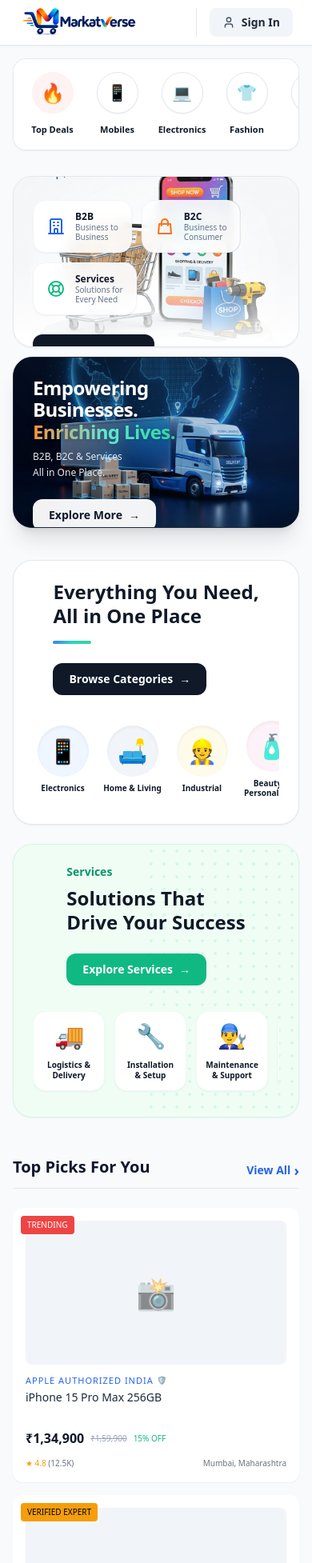
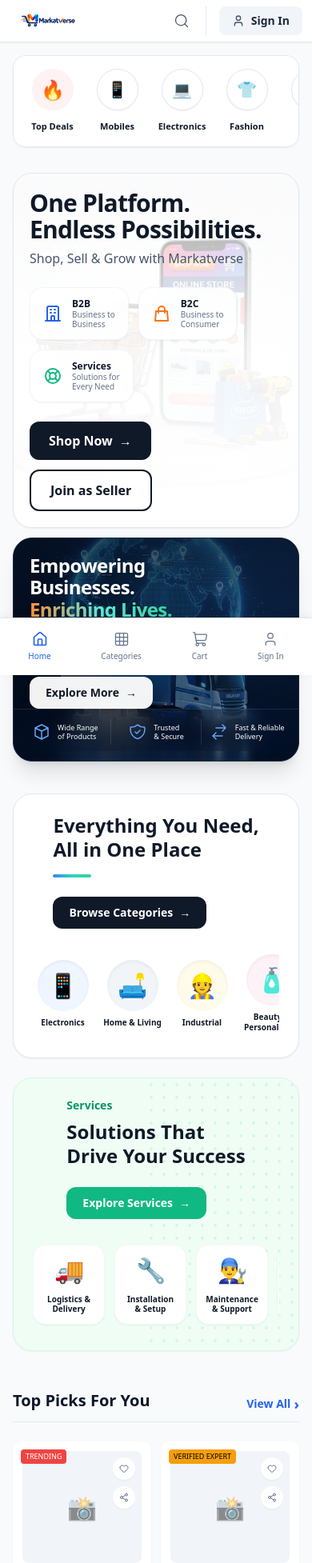
Before and after one commit to manishtarjan2/MarkatVerse, a Next.js app in the folder frontend/: page / in a window 390 px wide. Shown: the top 1954 px of the page at 80% size. Built offline with nearby package versions, Linux system fonts and the light colour scheme; no server answers.

Commit message:
feat: mobile responsiveness and seller dashboard product edit functionality

```diff
--- a/frontend/src/app/page.tsx
+++ b/frontend/src/app/page.tsx
@@ -33,20 +33,20 @@ export default function Home() {
         </section>
 
         {/* Dual Hero Section */}
-        <section className="grid grid-cols-1 md:grid-cols-10 gap-3 lg:gap-4 w-full h-[440px]">
+        <section className="grid grid-cols-1 md:grid-cols-10 gap-3 lg:gap-4 w-full h-auto md:h-[440px]">
 
           {/* Left Banner - Light Theme */}
-          <div className="md:col-span-7 bg-white rounded-3xl p-6 lg:p-10 flex flex-col items-start justify-center border border-slate-200 shadow-sm relative overflow-hidden group">
+          <div className="md:col-span-7 bg-white rounded-3xl p-5 sm:p-6 lg:p-10 flex flex-col items-start justify-center border border-slate-200 shadow-sm relative overflow-hidden group min-h-[350px] md:min-h-0">
 
             {/* Background Image seamlessly blended */}
             <div className="absolute top-0 right-0 w-full sm:w-[55%] h-full z-0">
               <div className="absolute inset-0 bg-gradient-to-r from-white via-transparent to-transparent z-10 sm:block hidden"></div>
-              <div className="absolute inset-0 bg-gradient-to-t from-white via-transparent to-transparent z-10 sm:hidden block"></div>
-              <img src="/hero-left-graphic.jpg" alt="Online Store Cart and Phone" className="w-full h-full object-cover object-center sm:object-right" />
+              <div className="absolute inset-0 bg-gradient-to-t from-white via-white/80 to-transparent z-10 sm:hidden block"></div>
+              <img src="/hero-left-graphic.jpg" alt="Online Store Cart and Phone" className="w-full h-full object-cover object-center sm:object-right opacity-40 sm:opacity-100" />
             </div>
 
             <div className="flex flex-col z-10 w-full sm:w-[60%] relative h-full justify-center">
-              <h1 className="text-3xl lg:text-4xl xl:text-[2.8rem] font-black text-[#0f1928] leading-[1.1] mb-3 tracking-tight relative z-20">
+              <h1 className="text-3xl sm:text-3xl lg:text-4xl xl:text-[2.8rem] font-black text-[#0f1928] leading-[1.1] mb-2 sm:mb-3 tracking-tight relative z-20">
                 One Platform.<br />Endless Possibilities.
               </h1>
               <p className="text-slate-600 font-medium mb-6 text-base relative z-20">
@@ -84,18 +84,18 @@ export default function Home() {
           </div>
 
           {/* Right Banner - Dark Theme */}
-          <div className="md:col-span-3 bg-[#061224] rounded-3xl p-6 lg:p-8 flex flex-col shadow-xl relative overflow-hidden group border border-slate-800">
+          <div className="md:col-span-3 bg-[#061224] rounded-3xl p-5 sm:p-6 lg:p-8 flex flex-col shadow-xl relative overflow-hidden group border border-slate-800 min-h-[250px] md:min-h-0">
 
             {/* Background glowing effects & Image */}
             <div className="absolute inset-0 z-0 opacity-100 transition-opacity duration-700">
               <div className="absolute top-0 right-0 w-64 h-64 bg-blue-500/20 rounded-full blur-3xl translate-x-1/3 -translate-y-1/3 z-10"></div>
-              <div className="absolute inset-0 bg-gradient-to-b from-[#061224]/60 via-transparent to-transparent z-10 pointer-events-none"></div>
-              <img src="/hero-right-graphic.jpg" alt="Global Delivery Network" className="w-full h-full object-cover object-bottom" />
+              <div className="absolute inset-0 bg-gradient-to-b from-[#061224]/60 via-[#061224]/20 to-transparent z-10 pointer-events-none"></div>
+              <img src="/hero-right-graphic.jpg" alt="Global Delivery Network" className="w-full h-full object-cover object-bottom opacity-60 sm:opacity-100" />
             </div>
 
             <div className="flex flex-col z-10 w-full mb-4 relative h-full">
               <div className="flex flex-col relative z-20">
-                <h2 className="text-2xl lg:text-3xl xl:text-4xl font-black text-white leading-[1.15] mb-2 tracking-tight drop-shadow-md">
+                <h2 className="text-2xl sm:text-2xl lg:text-3xl xl:text-4xl font-black text-white leading-[1.15] mb-2 tracking-tight drop-shadow-md">
                   Empowering<br/>Businesses.<br/>
                   <span className="text-transparent bg-clip-text bg-gradient-to-r from-orange-400 via-teal-300 to-emerald-400">Enriching Lives.</span>
                 </h2>
--- a/frontend/src/app/seller/dashboard/page.tsx
+++ b/frontend/src/app/seller/dashboard/page.tsx
@@ -15,7 +15,7 @@ function DashboardContent() {
   const [activeTab, setActiveTab] = useState(isAdding ? 'add' : 'overview');
   const [isSubmitting, setIsSubmitting] = useState(false);
   const [showSuccess, setShowSuccess] = useState(false);
-  const { addProduct, deleteProduct, products, categories } = useProducts();
+  const { addProduct, editProduct, deleteProduct, products, categories } = useProducts();
   const [isPremiumSeller, setIsPremiumSeller] = useState(false); // Mock state to demonstrate the paywall
 
   const { user } = useAuth();
@@ -44,6 +44,7 @@ function DashboardContent() {
   ]);
 
   // Form states
+  const [editingProductId, setEditingProductId] = useState<string | null>(null);
   const [name, setName] = useState('');
   const [price, setPrice] = useState('');
   const [originalPrice, setOriginalPrice] = useState('');
@@ -124,9 +125,7 @@ function DashboardContent() {
     setIsSubmitting(true);
 
     setTimeout(() => {
-      // Add to global context
-      addProduct({
-        id: name.toLowerCase().replace(/[^a-z0-9]+/g, '-'),
+      const productData = {
         name: name,
         price: parseFloat(price),
         originalPrice: parseFloat(originalPrice) || parseFloat(price),
@@ -148,12 +147,22 @@ function DashboardContent() {
             .filter(([_, v]) => v.trim() !== '')
             .map(([k, v]) => [k, v.split(',').map(s => s.trim()).filter(Boolean)])
         ) : undefined
-      });
+      };
+
+      if (editingProductId) {
+        editProduct(editingProductId, productData);
+      } else {
+        addProduct({
+          ...productData,
+          id: name.toLowerCase().replace(/[^a-z0-9]+/g, '-')
+        });
+      }
 
       setIsSubmitting(false);
       setShowSuccess(true);
 
       // Reset form
+      setEditingProductId(null);
       setName('');
       setPrice('');
       setOriginalPrice('');
@@ -209,7 +218,16 @@ function DashboardContent() {
             <Store className="w-5 h-5" /> My Listings
           </button>
           <button
-            onClick={() => setActiveTab('add')}
+            onClick={() => {
+              setEditingProductId(null);
+              setName('');
+              setPrice('');
+              setOriginalPrice('');
+              setDescription('');
+              setImageUrl('');
+              setUploadedImages([]);
+              setActiveTab('add');
+            }}
             className={`w-full flex items-center gap-3 px-4 py-3 rounded-xl font-medium transition-colors ${activeTab === 'add' ? 'bg-blue-50 text-blue-700' : 'text-slate-600 hover:bg-slate-50 hover:text-slate-900'}`}
           >
             <PlusCircle className="w-5 h-5" /> Add Product
@@ -305,7 +323,32 @@ function DashboardContent() {
                       </span>
                     </div>
                     <div className="flex gap-3">
-                      <button className="flex-1 flex items-center justify-center gap-2 px-4 py-2 bg-slate-50 hover:bg-slate-100 text-slate-700 border border-slate-200 rounded-lg font-medium text-sm transition-colors">
+                      <button
+                        onClick={() => {
+                          setEditingProductId(product.id);
+                          setName(product.name);
+                          setPrice(product.price.toString());
+                          setOriginalPrice(product.originalPrice ? product.originalPrice.toString() : product.price.toString());
+                          setDescription(product.description || '');
+                          setCategory(product.category || 'Electronics');
+                          setSellerName(product.seller || '');
+                          setLocation(product.location || '');
+                          setImageUrl(product.image || '');
+                          setUploadedImages(product.images || []);
+                          setEnableWholesale(product.isB2B || false);
+                          if (product.wholesaleTiers) setWholesaleTiers(product.wholesaleTiers);
+
+                          if (product.parameters) {
+                            const newParams: Record<string, string> = {};
+                            Object.keys(product.parameters).forEach(k => {
+                              newParams[k] = product.parameters![k].join(', ');
+                            });
+                            setParameters(newParams);
+                          }
+                          setActiveTab('add');
+                        }}
+                        className="flex-1 flex items-center justify-center gap-2 px-4 py-2 bg-slate-50 hover:bg-slate-100 text-slate-700 border border-slate-200 rounded-lg font-medium text-sm transition-colors"
+                      >
                         <Edit2 className="w-4 h-4" /> Edit
                       </button>
                       <button
@@ -344,8 +387,8 @@ function DashboardContent() {
         {activeTab === 'add' && (
           <div className="max-w-3xl mx-auto animate-in fade-in duration-300">
             <div className="mb-8">
-              <h1 className="text-3xl font-bold text-slate-900">Add New Product</h1>
-              <p className="text-slate-500 mt-2">Create a new listing to start selling.</p>
+              <h1 className="text-3xl font-bold text-slate-900">{editingProductId ? 'Edit Product' : 'Add New Product'}</h1>
+              <p className="text-slate-500 mt-2">{editingProductId ? 'Update the details for your listing.' : 'Create a new listing to start selling.'}</p>
             </div>
 
             {showSuccess ? (
@@ -617,9 +660,13 @@ function DashboardContent() {
                   <button
                     type="submit"
                     disabled={isSubmitting}
-                    className="bg-blue-600 hover:bg-blue-700 text-white px-8 py-3.5 rounded-xl font-bold shadow-md shadow-blue-600/20 transition-all disabled:opacity-70 flex items-center gap-2"
+                    className="w-full bg-blue-600 hover:bg-blue-700 disabled:opacity-70 text-white font-bold py-4 rounded-xl shadow-lg shadow-blue-600/20 transition-all flex justify-center items-center gap-2 text-lg"
                   >
-                    {isSubmitting ? 'Publishing...' : 'Publish Product'}
+                    {isSubmitting ? (
+                      <><span className="w-5 h-5 border-2 border-white/30 border-t-white rounded-full animate-spin"></span> Saving...</>
+                    ) : (
+                      editingProductId ? 'Update Product' : 'Publish Product'
+                    )}
                   </button>
                 </div>
               </form>
--- /dev/null
+++ b/frontend/src/components/BottomNav.tsx
@@ -0,0 +1,52 @@
+"use client";
+import React from 'react';
+import Link from 'next/link';
+import { usePathname } from 'next/navigation';
+import { Home, Search, ShoppingCart, User, Grid } from 'lucide-react';
+import { useCart } from '@/context/CartContext';
+import { useAuth } from '@/context/AuthContext';
+
+export default function BottomNav() {
+  const pathname = usePathname();
+  const { items } = useCart();
+  const { user } = useAuth();
+  const cartItemCount = items.reduce((sum, item) => sum + item.quantity, 0);
+
+  const isActive = (path: string) => pathname === path;
+
+  return (
+    <div className="md:hidden fixed bottom-0 left-0 right-0 bg-white border-t border-slate-200 flex items-center justify-around py-2 px-1 z-[100] shadow-[0_-2px_10px_rgba(0,0,0,0.05)]">
+      <Link href="/" className={`flex flex-col items-center gap-1 p-2 ${isActive('/') ? 'text-blue-600' : 'text-slate-500 hover:text-blue-500'}`}>
+        <Home className="w-5 h-5" strokeWidth={isActive('/') ? 2 : 1.5} />
+        <span className="text-[10px] font-medium">Home</span>
+      </Link>
+
+      <Link href="/categories" className={`flex flex-col items-center gap-1 p-2 ${isActive('/categories') ? 'text-blue-600' : 'text-slate-500 hover:text-blue-500'}`}>
+        <Grid className="w-5 h-5" strokeWidth={isActive('/categories') ? 2 : 1.5} />
+        <span className="text-[10px] font-medium">Categories</span>
+      </Link>
+
+      <Link href="/cart" className={`flex flex-col items-center gap-1 p-2 relative ${isActive('/cart') ? 'text-blue-600' : 'text-slate-500 hover:text-blue-500'}`}>
+        {cartItemCount > 0 && (
+          <div className="absolute top-1 right-2 bg-amber-400 text-slate-900 font-bold text-[9px] py-[1px] px-[5px] rounded-full border border-white leading-none">
+            {cartItemCount}
+          </div>
+        )}
+        <ShoppingCart className="w-5 h-5" strokeWidth={isActive('/cart') ? 2 : 1.5} />
+        <span className="text-[10px] font-medium">Cart</span>
+      </Link>
+
+      {user ? (
+        <Link href="/profile" className={`flex flex-col items-center gap-1 p-2 ${pathname?.startsWith('/profile') ? 'text-blue-600' : 'text-slate-500 hover:text-blue-500'}`}>
+          <User className="w-5 h-5" strokeWidth={pathname?.startsWith('/profile') ? 2 : 1.5} />
+          <span className="text-[10px] font-medium">Profile</span>
+        </Link>
+      ) : (
+        <Link href="/login" className={`flex flex-col items-center gap-1 p-2 ${isActive('/login') ? 'text-blue-600' : 'text-slate-500 hover:text-blue-500'}`}>
+          <User className="w-5 h-5" strokeWidth={isActive('/login') ? 2 : 1.5} />
+          <span className="text-[10px] font-medium">Sign In</span>
+        </Link>
+      )}
+    </div>
+  );
+}
--- a/frontend/src/components/ConditionalNavbar.tsx
+++ b/frontend/src/components/ConditionalNavbar.tsx
@@ -1,6 +1,7 @@
 "use client";
 import { usePathname } from 'next/navigation';
 import Navbar from './Navbar';
+import BottomNav from './BottomNav';
 
 export default function ConditionalNavbar() {
   const pathname = usePathname();
@@ -10,5 +11,10 @@ export default function ConditionalNavbar() {
     return null;
   }
 
-  return <Navbar />;
+  return (
+    <>
+      <Navbar />
+      <BottomNav />
+    </>
+  );
 }
--- a/frontend/src/components/Footer.tsx
+++ b/frontend/src/components/Footer.tsx
@@ -2,7 +2,7 @@ import Link from 'next/link';
 
 export default function Footer() {
   return (
-    <footer className="bg-slate-900 text-slate-300 py-12 md:py-16 border-t border-slate-800">
+    <footer className="bg-slate-900 text-slate-300 py-10 pb-24 md:py-16 md:pb-16 border-t border-slate-800">
       <div className="max-w-[1400px] mx-auto px-6 lg:px-8">
         <div className="grid grid-cols-1 md:grid-cols-2 lg:grid-cols-5 gap-8 lg:gap-12 mb-12">
 
--- a/frontend/src/components/Navbar.tsx
+++ b/frontend/src/components/Navbar.tsx
@@ -26,10 +26,10 @@ export default function Navbar() {
   };
 
   return (
-    <nav className="flex items-center justify-between py-2 px-6 bg-white border-b border-slate-200 sticky top-0 z-[100] shadow-sm">
-      <div className="flex items-center gap-6">
-        <Link href="/" className="flex items-center no-underline hover:opacity-90 transition-opacity mr-16 lg:mr-28">
-          <img src="/logo.png" alt="MarkatVerse" className="h-10 lg:h-12 object-contain scale-[2.5] origin-left" />
+    <nav className="flex items-center justify-between py-2 px-3 sm:px-6 bg-white border-b border-slate-200 sticky top-0 z-[100] shadow-sm">
+      <div className="flex items-center gap-2 sm:gap-6">
+        <Link href="/" className="flex items-center no-underline hover:opacity-90 transition-opacity mr-8 sm:mr-16 lg:mr-28">
+          <img src="/logo.png" alt="MarkatVerse" className="h-8 sm:h-10 lg:h-12 object-contain scale-[1.5] sm:scale-[2] lg:scale-[2.5] origin-left pl-2 sm:pl-0" />
         </Link>
       </div>
 
@@ -104,7 +104,11 @@ export default function Navbar() {
         </div>
       )}
 
-      <div className="flex items-center gap-5 text-slate-600">
+      <div className="flex items-center gap-3 sm:gap-5 text-slate-600">
+        <Link href="/search" className="flex md:hidden flex-col items-center gap-1 cursor-pointer hover:text-blue-600 transition-colors group">
+          <Search className="w-5 h-5 group-hover:scale-110 transition-transform" strokeWidth={1.5} />
+        </Link>
+
         {user?.role !== 'super_admin' && (
           <>
             <Link href="/help" className="hidden lg:flex flex-col items-center gap-1 cursor-pointer hover:text-blue-600 transition-colors group">
--- a/frontend/src/components/ProductGrid.tsx
+++ b/frontend/src/components/ProductGrid.tsx
@@ -43,33 +43,33 @@ export default function ProductGrid({ products: propProducts, limit, category }:
           Showing nearest results to {userLocation}
         </div>
       )}
-      <div className="grid grid-cols-[repeat(auto-fill,minmax(220px,1fr))] gap-4">
+      <div className="grid grid-cols-2 sm:grid-cols-[repeat(auto-fill,minmax(220px,1fr))] gap-3 sm:gap-4">
       {finalProducts.map(product => {
         const isService = ['Services', 'Home Services', 'Transport', 'Rentals', 'Organizers'].includes(product.category);
         const route = isService ? `/service/${product.id}` : `/product/${product.id}`;
         return (
         <div key={product.id} onClick={() => router.push(route)} className="cursor-pointer no-underline text-inherit group">
-          <div className="bg-white rounded-xl p-4 text-black relative h-full flex flex-col group-hover:-translate-y-1 transition-transform shadow-sm">
+          <div className="bg-white rounded-xl p-3 sm:p-4 text-black relative h-full flex flex-col group-hover:-translate-y-1 transition-transform shadow-sm">
             {product.badge && (
               <div
-                className={`absolute top-2.5 left-2.5 px-2 py-1 rounded text-[10px] font-medium uppercase z-10 ${product.badgeColor === 'badge-gold' ? 'bg-amber-500 text-black' : 'bg-red-500 text-white'}`}
+                className={`absolute top-2.5 left-2.5 px-1.5 sm:px-2 py-0.5 sm:py-1 rounded text-[9px] sm:text-[10px] font-medium uppercase z-10 ${product.badgeColor === 'badge-gold' ? 'bg-amber-500 text-black' : 'bg-red-500 text-white'}`}
               >
                 {product.badge}
               </div>
             )}
-            <div className="w-full h-[180px] bg-[#f1f5f9] rounded-lg mb-3 flex items-center justify-center overflow-hidden shrink-0 relative">
+            <div className="w-full h-[140px] sm:h-[180px] bg-[#f1f5f9] rounded-lg mb-2 sm:mb-3 flex items-center justify-center overflow-hidden shrink-0 relative">
               {/* Quick Actions (Wishlist & Share) */}
-              <div className="absolute top-2 right-2 z-20 flex flex-col gap-2 opacity-0 group-hover:opacity-100 transition-opacity duration-300">
+              <div className="absolute top-2 right-2 z-20 flex flex-col gap-2 opacity-100 sm:opacity-0 group-hover:opacity-100 transition-opacity duration-300">
                 <button
                   onClick={(e) => {
                     e.stopPropagation();
                     // Add toast or state logic for wishlist here in the future
                     alert('Added to Wishlist!');
                   }}
-                  className="w-8 h-8 bg-white/90 backdrop-blur-sm rounded-full flex items-center justify-center shadow-sm text-slate-500 hover:text-red-500 hover:bg-red-50 transition-colors"
+                  className="w-7 h-7 sm:w-8 sm:h-8 bg-white/90 backdrop-blur-sm rounded-full flex items-center justify-center shadow-sm text-slate-500 hover:text-red-500 hover:bg-red-50 transition-colors"
                   title="Add to Wishlist"
                 >
-                  <Heart className="w-4 h-4" />
+                  <Heart className="w-3 h-3 sm:w-4 sm:h-4" />
                 </button>
                 <button
                   onClick={(e) => {
@@ -77,41 +77,41 @@ export default function ProductGrid({ products: propProducts, limit, category }:
                     const url = encodeURIComponent(`Check out ${product.name} on MarkatVerse: ${window.location.origin}${route}`);
                     window.open(`https://wa.me/?text=${url}`, '_blank');
                   }}
-                  className="w-8 h-8 bg-white/90 backdrop-blur-sm rounded-full flex items-center justify-center shadow-sm text-slate-500 hover:text-emerald-500 hover:bg-emerald-50 transition-colors"
+                  className="w-7 h-7 sm:w-8 sm:h-8 bg-white/90 backdrop-blur-sm rounded-full flex items-center justify-center shadow-sm text-slate-500 hover:text-emerald-500 hover:bg-emerald-50 transition-colors"
                   title="Share on WhatsApp"
                 >
-                  <Share2 className="w-4 h-4" />
+                  <Share2 className="w-3 h-3 sm:w-4 sm:h-4" />
                 </button>
               </div>
 
               {product.image ? (
                 <img src={product.image} alt={product.name} className="w-full h-full object-cover group-hover:scale-105 transition-transform duration-300" />
               ) : (
-                <span className="text-[40px] opacity-50">📸</span>
+                <span className="text-[30px] sm:text-[40px] opacity-50">📸</span>
               )}
             </div>
-            <div className="text-[11px] text-blue-600 uppercase tracking-[1px] font-medium flex items-center gap-1">
-              <Link href={`/shop/${encodeURIComponent(product.seller.toLowerCase().replace(/ /g, '-'))}`} onClick={(e) => e.stopPropagation()} className="hover:underline">
+            <div className="text-[9px] sm:text-[11px] text-blue-600 uppercase tracking-[0.5px] sm:tracking-[1px] font-medium flex items-center gap-1">
+              <Link href={`/shop/${encodeURIComponent(product.seller.toLowerCase().replace(/ /g, '-'))}`} onClick={(e) => e.stopPropagation()} className="hover:underline truncate">
                 <span>{product.seller}</span>
               </Link>
-              <span className="text-[#10B981] text-[10px]" title="TrustSEAL Verified">🛡️</span>
+              <span className="text-[#10B981] text-[10px] shrink-0" title="TrustSEAL Verified">🛡️</span>
             </div>
-            <div className="font-medium text-sm text-slate-800 mb-2 mt-1 line-clamp-2 h-10 leading-tight">
+            <div className="font-medium text-xs sm:text-sm text-slate-800 mb-1 sm:mb-2 mt-1 line-clamp-2 h-8 sm:h-10 leading-tight">
               {product.name}
             </div>
             <div className="mt-auto">
-              <div className="font-bold text-base text-slate-900 flex items-center gap-2">
+              <div className="font-bold text-sm sm:text-base text-slate-900 flex items-center gap-1 sm:gap-2 flex-wrap">
                 ₹{product.price.toLocaleString('en-IN')}
                 {product.originalPrice > product.price && (
-                  <span className="text-[#94A3B8] line-through text-[10px] font-normal">₹{product.originalPrice.toLocaleString('en-IN')}</span>
+                  <span className="text-[#94A3B8] line-through text-[9px] sm:text-[10px] font-normal">₹{product.originalPrice.toLocaleString('en-IN')}</span>
                 )}
                 {product.discount && (
-                  <span className="text-emerald-500 text-[10px] font-medium">{product.discount}</span>
+                  <span className="text-emerald-500 text-[9px] sm:text-[10px] font-medium">{product.discount}</span>
                 )}
               </div>
-              <div className="flex justify-between items-center mt-3 text-[10px]">
-                <span className="text-amber-500 font-normal">★ {product.rating} <span className="text-gray-500">({product.reviews})</span></span>
-                <span className="text-gray-500">{product.location}</span>
+              <div className="flex justify-between items-center mt-2 sm:mt-3 text-[9px] sm:text-[10px]">
+                <span className="text-amber-500 font-normal shrink-0">★ {product.rating} <span className="text-gray-500 hidden sm:inline">({product.reviews})</span></span>
+                <span className="text-gray-500 truncate text-right ml-1">{product.location}</span>
               </div>
             </div>
           </div>
```
